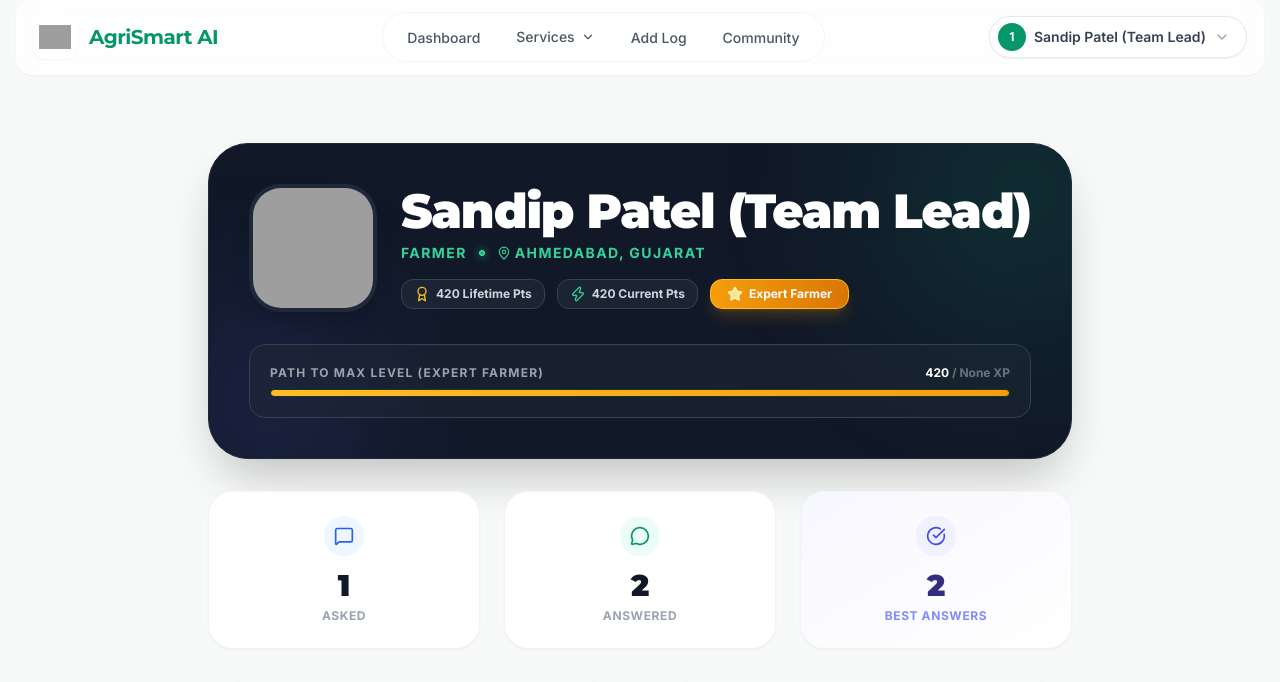
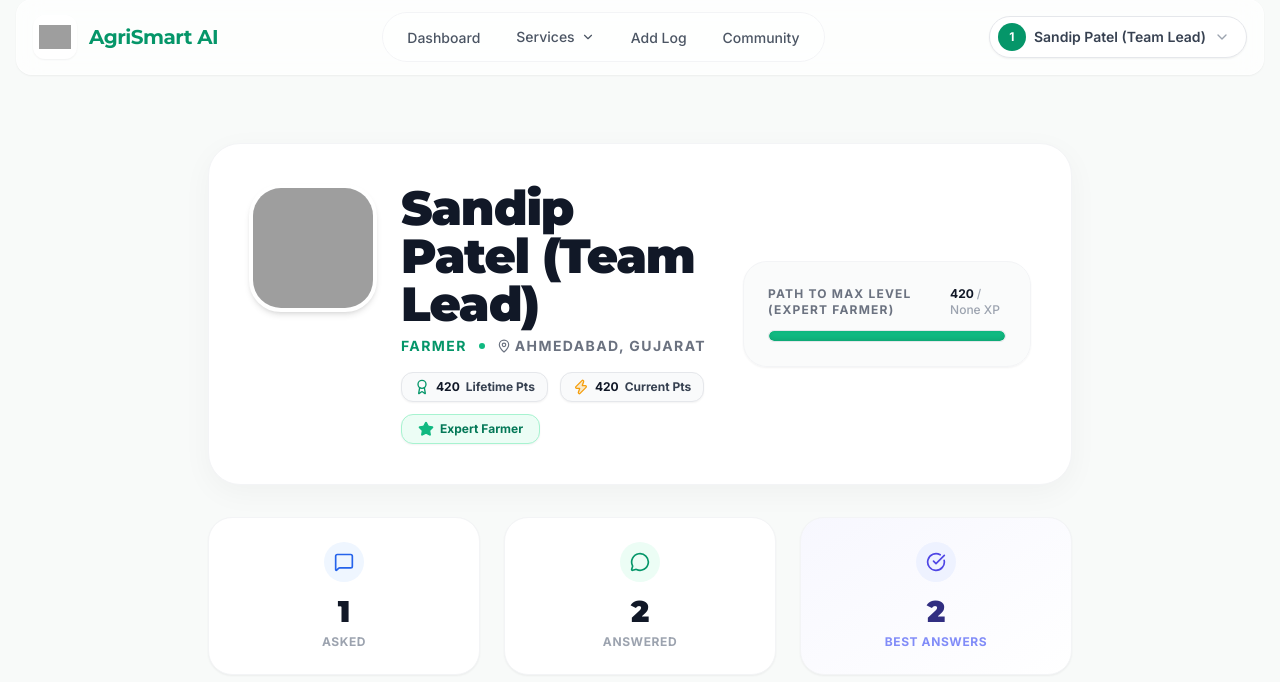
Before and after one commit to Kuldeeep18/AgriSmart_AI, a Flask app: page /profile in a window 1280 px wide. Shown: the part 17-699 px from the top of the page. Run offline with Flask 3, Linux system fonts and the light colour scheme; a user stored in the database is signed in; data comes from the database, SQL or seed files in the repository; some libraries are stand-ins or nearby versions; grey boxes are pictures that could not be loaded.

Commit message:
Functionalities enhanced v2

```diff
--- a/templates/HomePage/home_page.html
+++ b/templates/HomePage/home_page.html
@@ -24,7 +24,7 @@
 {% block content %}
 
 <!-- Hero Section -->
-<section id="hero" class="relative pt-12 pb-24 lg:pt-28 lg:pb-32 overflow-hidden scroll-mt-24">
+<section id="hero" class="relative pt-4 pb-20 lg:pt-8 lg:pb-32 overflow-hidden scroll-mt-24">
     <!-- Background Gradient Mesh -->
     <div class="absolute inset-0 bg-gradient-to-br from-primaryLight to-[#fcfcfc] -z-10"></div>
     <div class="absolute top-0 right-0 -mt-20 -mr-20 w-96 h-96 bg-primary/5 rounded-full blur-3xl"></div>
--- a/templates/Profile/profile.html
+++ b/templates/Profile/profile.html
@@ -8,78 +8,68 @@
 
     <!-- Profile Header Card -->
     <div
-        class="bg-gray-900 rounded-[2.5rem] p-8 md:p-10 shadow-2xl relative overflow-hidden mb-8 border border-gray-800">
-        <!-- Abstract Decoration -->
+        class="bg-white rounded-[2rem] p-8 md:p-10 shadow-[0_8px_30px_rgb(0,0,0,0.04)] relative overflow-hidden mb-8 border border-gray-100 flex flex-col md:flex-row md:items-center gap-8 justify-between">
+
         <div
-            class="absolute top-0 right-0 w-64 h-64 bg-emerald-500 rounded-full blur-[100px] opacity-20 -mr-20 -mt-20 pointer-events-none">
-        </div>
-        <div
-            class="absolute bottom-0 left-0 w-48 h-48 bg-indigo-500 rounded-full blur-[80px] opacity-20 -ml-10 -mb-10 pointer-events-none">
-        </div>
-
-        <div class="relative z-10">
-            <div class="flex flex-col md:flex-row md:items-center gap-6">
+            class="flex flex-col md:flex-row gap-6 items-center md:items-start text-center md:text-left relative z-10 w-full md:w-auto">
             <!-- Avatar -->
             <div
-                    class="w-24 h-24 md:w-32 md:h-32 rounded-[2rem] border-4 border-gray-800 shadow-xl overflow-hidden flex-shrink-0 bg-gray-800 flex items-center justify-center">
+                class="w-24 h-24 md:w-32 md:h-32 rounded-[2rem] border-4 border-white shadow-md overflow-hidden flex-shrink-0 bg-gray-50 flex items-center justify-center">
                 <img src="{{ url_for('static', filename='images/farmer.jpg') }}" class="w-full h-full object-cover">
             </div>
 
             <!-- Info -->
-                <div class="flex-grow">
-                    <h1 class="font-display font-black text-3xl md:text-5xl text-white mb-2 tracking-tight">{{
+            <div class="flex-grow flex flex-col justify-center">
+                <h1 class="font-display font-black text-3xl md:text-5xl text-gray-900 mb-2 tracking-tight">{{
                     user.full_name }}</h1>
 
                 <div
-                        class="flex items-center gap-3 text-emerald-400 font-bold text-sm uppercase tracking-widest mb-4">
+                    class="flex items-center justify-center md:justify-start gap-3 text-emerald-600 font-bold text-sm uppercase tracking-widest mb-4">
                     <span>{{ user.role }}</span>
-                        <span
-                            class="w-1.5 h-1.5 rounded-full bg-emerald-500 border border-emerald-300 shadow-[0_0_8px_theme(colors.emerald.500)]"></span>
-                        <span class="flex items-center gap-1">
+                    <span class="w-1.5 h-1.5 rounded-full bg-emerald-500"></span>
+                    <span class="flex items-center gap-1 text-gray-500">
                         <i data-lucide="map-pin" class="w-3.5 h-3.5"></i> {{ user.location or "India" }}
                     </span>
                 </div>
 
                 <!-- Badges Row -->
-                    <div class="flex flex-wrap items-center gap-3">
+                <div class="flex flex-wrap items-center justify-center md:justify-start gap-3">
                     <span
-                            class="px-3 py-1.5 bg-gray-800/80 border border-gray-700 text-gray-300 text-xs font-bold rounded-xl flex items-center gap-1.5 backdrop-blur-sm">
-                            <i data-lucide="award" class="w-4 h-4 text-amber-400"></i>
-                            {{ user.lifetime_points }} Lifetime Pts
+                        class="px-3 py-1.5 bg-gray-50 border border-gray-200 text-gray-700 text-xs font-bold rounded-xl flex items-center gap-1.5 shadow-sm">
+                        <i data-lucide="award" class="w-4 h-4 text-emerald-600"></i>
+                        <span class="text-gray-900">{{ user.lifetime_points }}</span> Lifetime Pts
                     </span>
                     <span
-                            class="px-3 py-1.5 bg-gray-800/80 border border-gray-700 text-gray-300 text-xs font-bold rounded-xl flex items-center gap-1.5 backdrop-blur-sm">
-                            <i data-lucide="zap" class="w-4 h-4 text-emerald-400"></i>
-                            {{ user.points }} Current Pts
+                        class="px-3 py-1.5 bg-gray-50 border border-gray-200 text-gray-700 text-xs font-bold rounded-xl flex items-center gap-1.5 shadow-sm">
+                        <i data-lucide="zap" class="w-4 h-4 text-amber-500 fill-amber-500/20"></i>
+                        <span class="text-gray-900">{{ user.points }}</span> Current Pts
                     </span>
                     <span
-                            class="px-4 py-1.5 bg-gradient-to-r from-amber-500 to-amber-600 text-white text-xs font-black rounded-xl shadow-lg flex items-center gap-1.5 shadow-amber-500/20 border border-amber-400">
-                            <i data-lucide="star" class="w-4 h-4 text-amber-100 fill-amber-200"></i>
+                        class="px-4 py-1.5 bg-emerald-50 text-emerald-700 text-xs font-black rounded-xl border border-emerald-200 flex items-center gap-1.5 shadow-sm">
+                        <i data-lucide="star" class="w-4 h-4 text-emerald-500 fill-emerald-500"></i>
                         {{ user.badge }}
                     </span>
                 </div>
             </div>
         </div>
 
-            <!-- Level Progress -->
-            <div class="mt-8 bg-gray-800/50 backdrop-blur-sm rounded-2xl p-5 border border-gray-700">
+        <!-- Level Progress (Right side on desktop, bottom on mobile) -->
+        <div class="bg-gray-50/80 rounded-[1.5rem] p-6 border border-gray-100 shadow-sm w-full md:w-72 flex-shrink-0">
             {% if next_badge_points %}
             {% set progress_percent = (user.lifetime_points / next_badge_points * 100) | round(0) %}
             {% else %}
             {% set progress_percent = 100 %}
             {% endif %}
 
-                <div class="flex justify-between items-center mb-2">
-                    <span class="text-xs font-bold text-gray-400 uppercase tracking-widest text-shadow-sm">Path to {{
-                        next_badge }}</span>
-                    <span class="text-xs font-bold text-white">{{ user.lifetime_points }} <span class="text-gray-500">/
-                            {{ next_badge_points }} XP</span></span>
+            <div class="flex justify-between items-center mb-3">
+                <span class="text-xs font-bold text-gray-500 uppercase tracking-widest">Path to {{ next_badge }}</span>
+                <span class="text-xs font-black text-gray-900">{{ user.lifetime_points }} <span
+                        class="text-gray-400 font-medium">/ {{ next_badge_points }} XP</span></span>
             </div>
 
-                <div class="h-2 w-full bg-gray-900 rounded-full overflow-hidden border border-gray-700/50 shadow-inner">
-                    <div class="h-full bg-gradient-to-r from-amber-400 to-amber-500 rounded-full shadow-[0_0_10px_theme(colors.amber.500)]"
+            <div class="h-3 w-full bg-white rounded-full overflow-hidden shadow-inner border border-gray-200">
+                <div class="h-full bg-emerald-500 rounded-full transition-all duration-1000 shadow-[inset_0_-2px_4px_rgba(0,0,0,0.1)]"
                     style="width: {{ progress_percent|round(0) }}%"></div>
-                </div>
             </div>
         </div>
     </div>
--- a/templates/base.html
+++ b/templates/base.html
@@ -95,9 +95,13 @@
                             class="block px-4 py-3 text-sm font-medium text-gray-700 hover:bg-gray-50 flex items-center gap-2 border-b border-gray-50">
                             <i data-lucide="sprout" class="w-4 h-4 text-teal-600"></i> Smart Advisory
                         </a>
-                        <a href="{{ url_for('disease_detection.disease_detection') }}"
+                        <a href="{{ url_for('disease_detection.disease_detection') }}#leaf-diagnostic"
+                            class="block px-4 py-3 text-sm font-medium text-gray-700 hover:bg-gray-50 flex items-center gap-2 border-b border-gray-50">
+                            <i data-lucide="scan-line" class="w-4 h-4 text-emerald-600"></i> Leaf Diagnostic
+                        </a>
+                        <a href="{{ url_for('disease_detection.disease_detection') }}#irrigation-advisory"
                             class="block px-4 py-3 text-sm font-medium text-gray-700 hover:bg-gray-50 flex items-center gap-2">
-                            <i data-lucide="scan-line" class="w-4 h-4 text-emerald-600"></i> Leaf Doctor
+                            <i data-lucide="droplets" class="w-4 h-4 text-blue-600"></i> Irrigation Advisory
                         </a>
                     </div>
                 </li>
@@ -170,11 +174,16 @@
                     class="w-4 h-4 {% if request.endpoint=='crop_prediction.crop_prediction' %}text-primary{% else %}text-teal-500{% endif %}"></i>
                 Smart Advisory
             </a>
-            <a href="{{ url_for('disease_detection.disease_detection') }}"
-                class="px-4 py-3 text-sm font-semibold rounded-xl pl-6 flex items-center gap-2 mb-1 {% if request.endpoint=='disease_detection.disease_detection' %}bg-primaryLight text-primary{% else %}text-gray-700 hover:bg-gray-50{% endif %}">
+            <a href="{{ url_for('disease_detection.disease_detection') }}#leaf-diagnostic"
+                class="px-4 py-3 text-sm font-semibold rounded-xl pl-6 flex items-center gap-2 {% if request.endpoint=='disease_detection.disease_detection' %}bg-primaryLight text-primary{% else %}text-gray-700 hover:bg-gray-50{% endif %}">
                 <i data-lucide="scan-line"
                     class="w-4 h-4 {% if request.endpoint=='disease_detection.disease_detection' %}text-primary{% else %}text-emerald-500{% endif %}"></i>
-                Leaf Doctor
+                Leaf Diagnostic
+            </a>
+            <a href="{{ url_for('disease_detection.disease_detection') }}#irrigation-advisory"
+                class="px-4 py-3 text-sm font-semibold rounded-xl pl-6 flex items-center gap-2 mb-1 {% if request.endpoint=='disease_detection.disease_detection' %}bg-primaryLight text-primary{% else %}text-gray-700 hover:bg-gray-50{% endif %}">
+                <i data-lucide="droplets" class="w-4 h-4 text-blue-500"></i>
+                Irrigation Advisory
             </a>
 
             <div class="h-px bg-gray-100 my-1 mx-2"></div>
```
Also changed, not shown: templates/Dashboard/dashboard.html (+41 -15 lines), templates/Disease_Detection/disease_detection.html (+12 -0 lines), templates/Farmer_Community/farmer_community.html (+16 -12 lines). Lines whose indentation alone changed are shown as unchanged.
